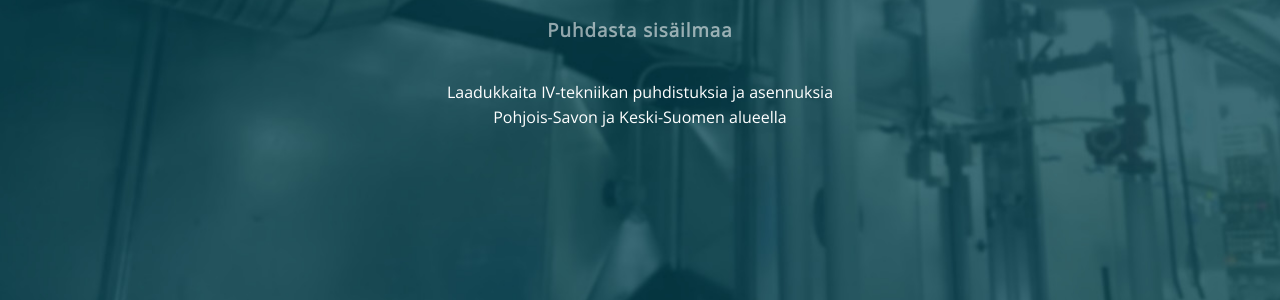
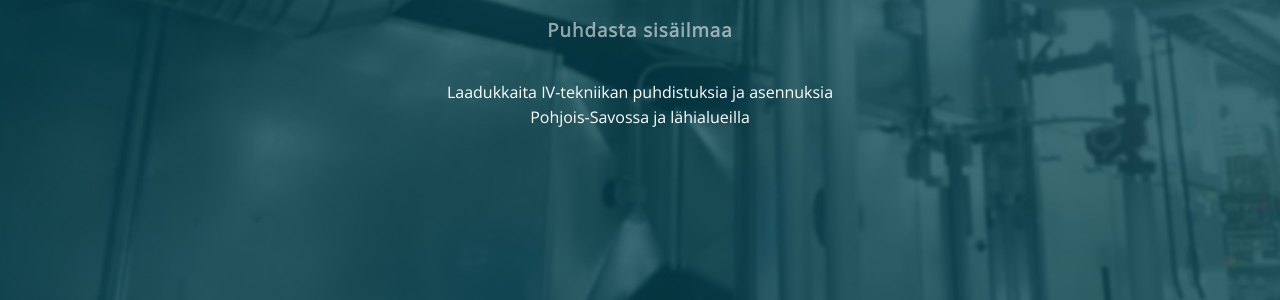
Before and after one commit to priimailma/priimailma.github.io, a Jekyll site: the page built from index.html, in a window 1280 px wide and 900 px high. Shown: the part 411-711 px from the top of the window. Built offline with Jekyll 4.4.1, drawn with Linux system fonts in a browser that asks for light colours.

Commit message:
modify slogan

```diff
--- a/_config.yml
+++ b/_config.yml
@@ -1,5 +1,5 @@
 
-title: Priimailma Oy - Puhdasta sisäilmaa Pohjois-Savon ja Keski-Suomen alueella
+title: Priimailma Oy - Puhdasta sisäilmaa Pohjois-Savossa ja lähialueilla
 
 email: toimisto@priimailma.fi
 
--- a/_includes/pages/hero.html
+++ b/_includes/pages/hero.html
@@ -14,7 +14,7 @@
 
         <h3 class="logo__sub">Puhdasta sisäilmaa</h3>
 
-        <p>Laadukkaita IV-tekniikan puhdistuksia ja asennuksia <br>Pohjois-Savon ja Keski-Suomen alueella</p>
+        <p>Laadukkaita IV-tekniikan puhdistuksia ja asennuksia <br>Pohjois-Savossa ja lähialueilla</p>
     </div>
 
     <a data-scroll href="/#palvelut" class="hero__roll-down">
```
